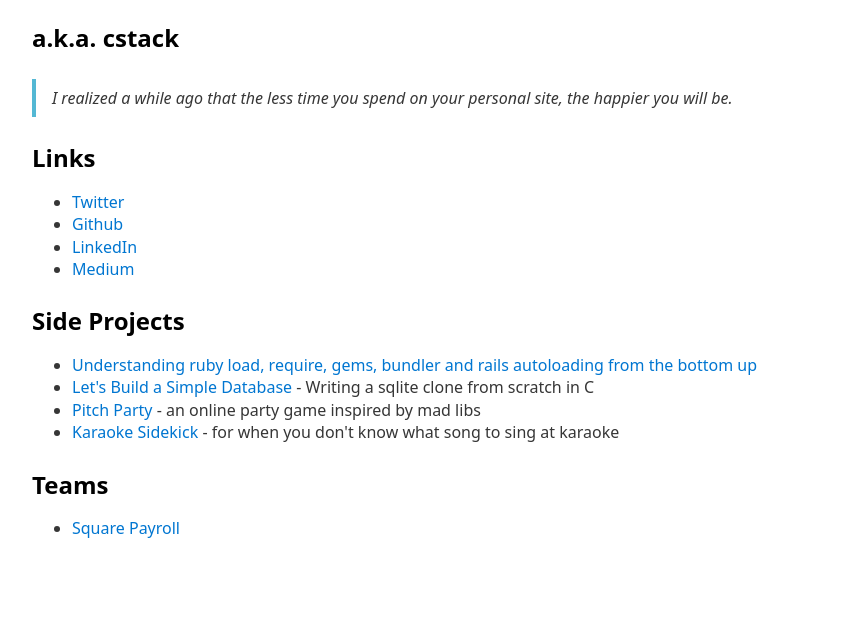
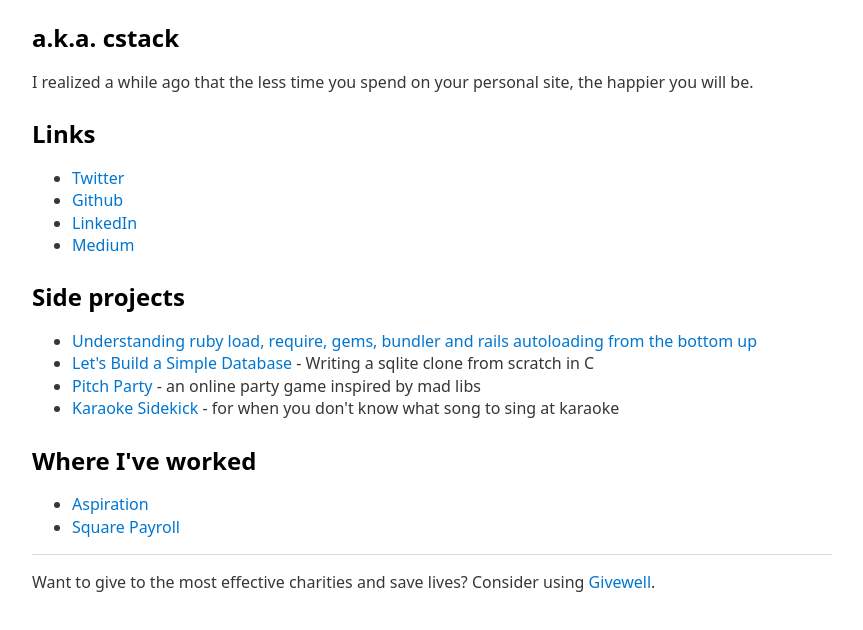
Before and after one commit to cstack/connorstack-dot-com, a plain HTML site: page index.html in a window 1280 px wide. Shown: the part 76-706 px from the top of the page, without its empty margins (208-1071 px from the left). Drawn offline with nearby package versions, Linux system fonts and the light colour scheme.

Commit message:
Link to Givewell + Aspiration.

```diff
--- a/index.html
+++ b/index.html
@@ -16,7 +16,7 @@
   <body>
     <h1>Connor Stack</h1>
     <h2>a.k.a. cstack</h2>
-    <blockquote>I realized a while ago that the less time you spend on your personal site, the happier you will be.</blockquote>
+    <p>I realized a while ago that the less time you spend on your personal site, the happier you will be.</p>
   </body>
   <h2>Links</h2>
   <ul>
@@ -25,15 +25,18 @@
     <li><a href="https://www.linkedin.com/in/connor-stack-1aab40a6/">LinkedIn</a></li>
     <li><a href="https://medium.com/@connorstack">Medium</a></li>
   </ul>
-  <h2>Side Projects</h2>
+  <h2>Side projects</h2>
   <ul>
     <li><a href="https://medium.com/@connorstack/understanding-ruby-load-require-gems-bundler-and-rails-autoloading-from-the-bottom-up-3b422902ca0">Understanding ruby load, require, gems, bundler and rails autoloading from the bottom up</a></li>
     <li><a href="https://cstack.github.io/db_tutorial/">Let's Build a Simple Database</a> - Writing a sqlite clone from scratch in C</li>
     <li><a href="https://www.pitchparty.games/">Pitch Party</a> - an online party game inspired by mad libs</li>
     <li><a href="https://github.com/cstack/karaoke-app">Karaoke Sidekick</a> - for when you don't know what song to sing at karaoke</li>
   </ul>
-  <h2>Teams</h2>
+  <h2>Where I've worked</h2>
   <ul>
+    <li><a href="https://www.aspiration.com/business">Aspiration</a></li>
     <li><a href="https://squareup.com/us/en/payroll">Square Payroll</a></li>
   </ul>
+  <hr>
+  <p>Want to give to the most effective charities and save lives? Consider using <a href="https://www.givewell.org/">Givewell</a>.</p>
 </html>
```
